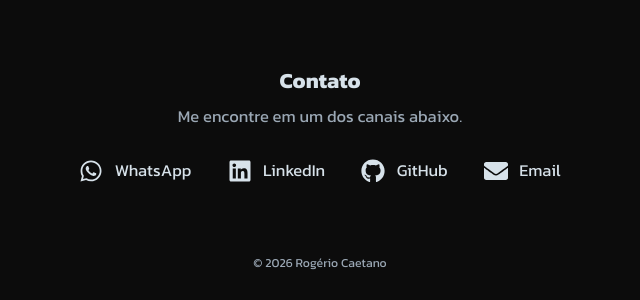
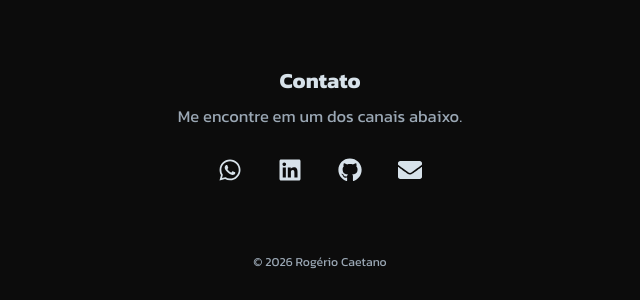
Before and after one commit to rogeriocaetanojr/portfolio-rogerio, a React (Vite) app: page / in a window 1280 px wide. Shown: the part 5440-5740 px from the top of the page, without its empty margins (320-960 px from the left). Built offline with nearby package versions, Linux system fonts and the light colour scheme.

Commit message:
style(contact): remove textos ao lado dos icones

```diff
--- a/src/components/Contact.jsx
+++ b/src/components/Contact.jsx
@@ -10,17 +10,17 @@ export function Contact() {
         </div>
 
         <div className="contact-links" style={{ display: 'flex', flexDirection: 'row', flexWrap: 'wrap', justifyContent: 'center', gap: '2.5rem' }}>
-          <a href="https://wa.me/41992522036" target="_blank" rel="noopener noreferrer" className="link-contato">
-            <FaWhatsapp size={24} /> WhatsApp
+          <a href="https://wa.me/41992522036" target="_blank" rel="noopener noreferrer" className="link-contato" aria-label="WhatsApp">
+            <FaWhatsapp size={24} />
           </a>
-          <a href="https://linkedin.com/in/rogeriocaetanojr/" target="_blank" rel="noopener noreferrer" className="link-contato">
-            <FaLinkedin size={24} /> LinkedIn
+          <a href="https://linkedin.com/in/rogeriocaetanojr/" target="_blank" rel="noopener noreferrer" className="link-contato" aria-label="LinkedIn">
+            <FaLinkedin size={24} />
           </a>
-          <a href="https://github.com/rogeriocaetanojr" target="_blank" rel="noopener noreferrer" className="link-contato">
-            <FaGithub size={24} /> GitHub
+          <a href="https://github.com/rogeriocaetanojr" target="_blank" rel="noopener noreferrer" className="link-contato" aria-label="GitHub">
+            <FaGithub size={24} />
           </a>
-          <a href="mailto:rcaetanojunior@gmail.com" className="link-contato">
-            <FaEnvelope size={24} /> Email
+          <a href="mailto:rcaetanojunior@gmail.com" className="link-contato" aria-label="Email">
+            <FaEnvelope size={24} />
           </a>
         </div>
       </div>
```
